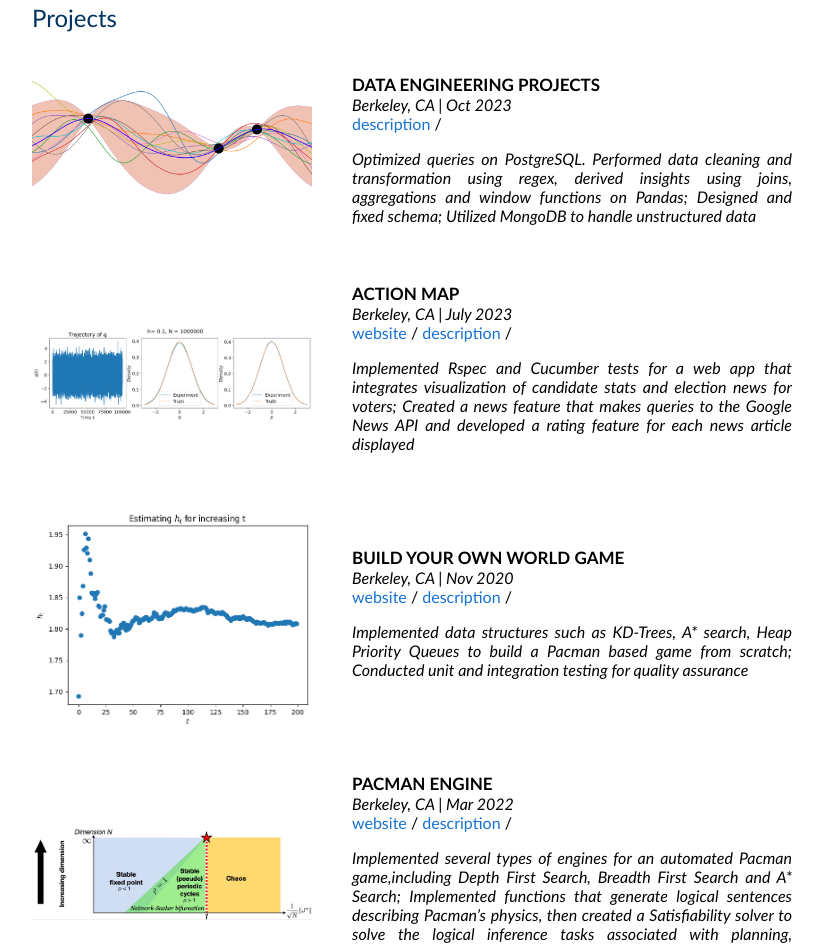
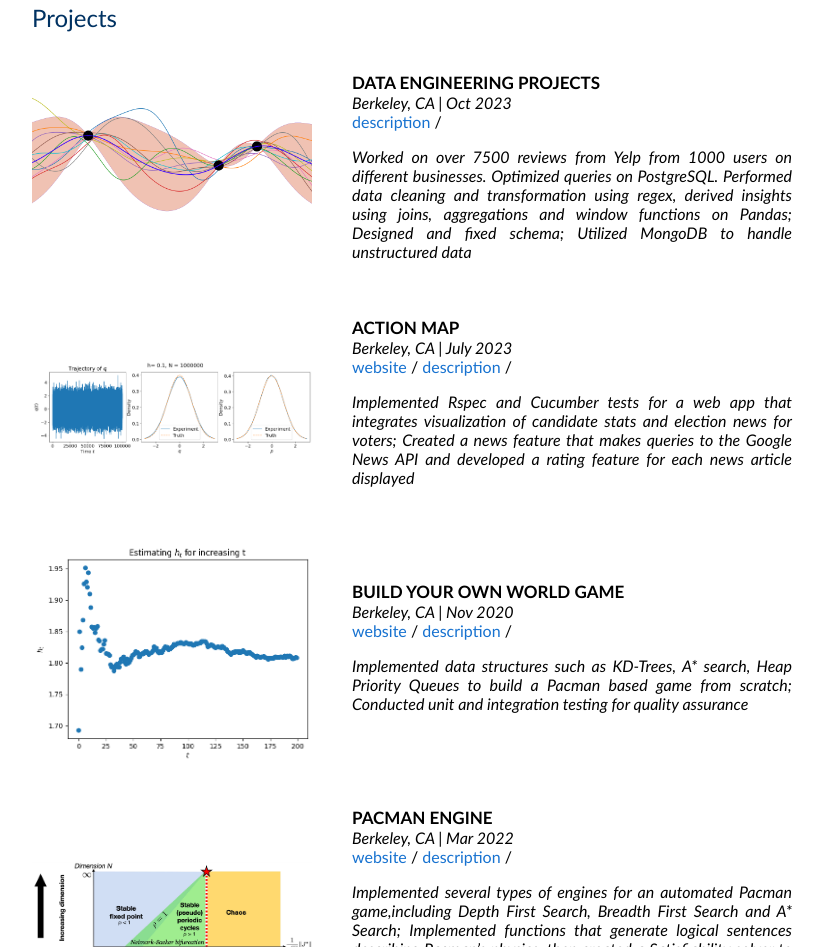
Before and after one commit to Naiwen9527/Naiwen9527.github.io, a plain HTML site: page index.html in a window 1280 px wide. Shown: the part 1152-2099 px from the top of the page, without its empty margins (228-1052 px from the left). Drawn offline with Linux system fonts and the light colour scheme.

Commit message:
Update index.html

```diff
--- a/index.html
+++ b/index.html
@@ -133,7 +133,7 @@
         <br>
         <a href="javascript:toggleblock('hangul fonts')">description</a> /
         <p align="justify"> <i id="hangul fonts">
-          Optimized queries on PostgreSQL. Performed data cleaning and transformation using regex, derived insights using joins, aggregations and window functions on Pandas; Designed and fixed schema; Utilized MongoDB to handle unstructured data</i></p>
+          Worked on over 7500 reviews from Yelp from 1000 users on different businesses. Optimized queries on PostgreSQL. Performed data cleaning and transformation using regex, derived insights using joins, aggregations and window functions on Pandas; Designed and fixed schema; Utilized MongoDB to handle unstructured data</i></p>
         <p></p>
       </td>
     </tr>
```
